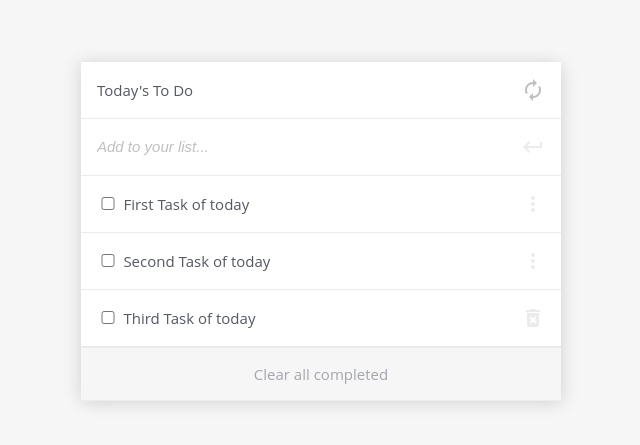
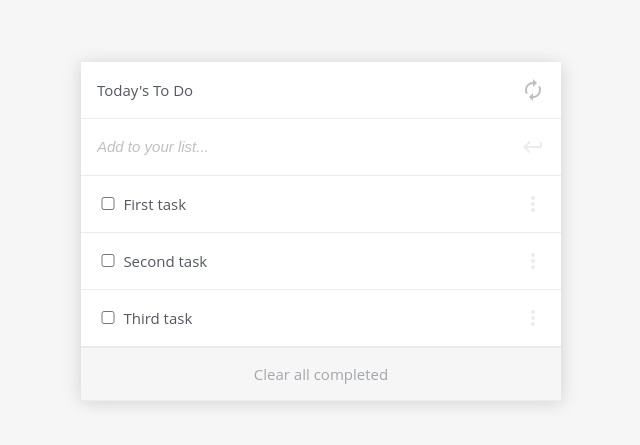
Before and after one commit to M0rrighan/To-do-list, a plain HTML site: page index.html in a window 1280 px wide. Shown: the part 169-614 px from the top of the page, without its empty margins (319-959 px from the left). Drawn offline with Linux system fonts and the light colour scheme.

Commit message:
Add functions to sort array of Tasks and render on page load

```diff
--- a/index.html
+++ b/index.html
@@ -19,21 +19,7 @@
       <i class="material-icons">keyboard_return</i>
     </div>
     <ul class="tasks_list">
-      <li>
-        <input data-done="false" type="checkbox" value="false" id="0" name="completed" class="checkbox">
-        <p class="description">First Task of today</p>
-        <i class="material-icons">more_vert</i>
-      </li>
-      <li>
-        <input data-done="false" type="checkbox" value="false" id="1" name="completed" class="checkbox">
-        <p class="description">Second Task of today</p>
-        <i class="material-icons">more_vert</i>
-      </li>
-      <li>
-        <input data-done="false" type="checkbox" value="false" id="2" name="completed" class="checkbox">
-        <p class="description">Third Task of today</p>
-        <i class="material-icons">delete_forever</i>
-      </li>
+
     </ul>
     <div class="clearBtn">Clear all completed</div>
   </div>
--- a/main.js
+++ b/main.js
@@ -775,7 +775,7 @@ __webpack_require__.r(__webpack_exports__);
 
 __webpack_require__(11);
 
-// const tasksList = document.querySelector('.tasks_list');
+const tasksList = document.querySelector('.tasks_list');
 const TASKS = [
   {
     index: 0,
@@ -783,18 +783,44 @@ const TASKS = [
     completed: false,
   },
   {
+    index: 2,
+    description: 'Third task',
+    completed: false,
+  },
+  {
     index: 1,
     description: 'Second task',
     completed: false,
   },
-  {
-    index: 2,
-    description: 'Third task',
-    completed: false,
-  },
 ];
 
-// tasksList.innerHTML = '<li>First item in list</li>';
+function sortAscending(list, parametar = 'index') {
+  const arrayToSort = [...list];
+  return arrayToSort.sort((a, b) => (a[parametar] > b[parametar] ? 1 : -1));
+}
+
+function createLi(task) {
+  const { index, description, completed } = task;
+  const li = document.createElement('li');
+  li.id = index;
+  li.innerHTML = `
+  <input data-done="${completed}"
+         data-referTo="${index}"
+         type="checkbox"
+         value="false"
+         name="TaskCompleted"
+         class="checkbox">
+  <p data-referTo="${index}" class="description">${description}</p>
+  <i data-referTo="${index}" class="material-icons">more_vert</i>
+  `;
+  return li;
+}
+
+window.onload = () => {
+  sortAscending(TASKS).forEach((task) => {
+    tasksList.appendChild(createLi(task));
+  });
+};
 
 })();
 
```
